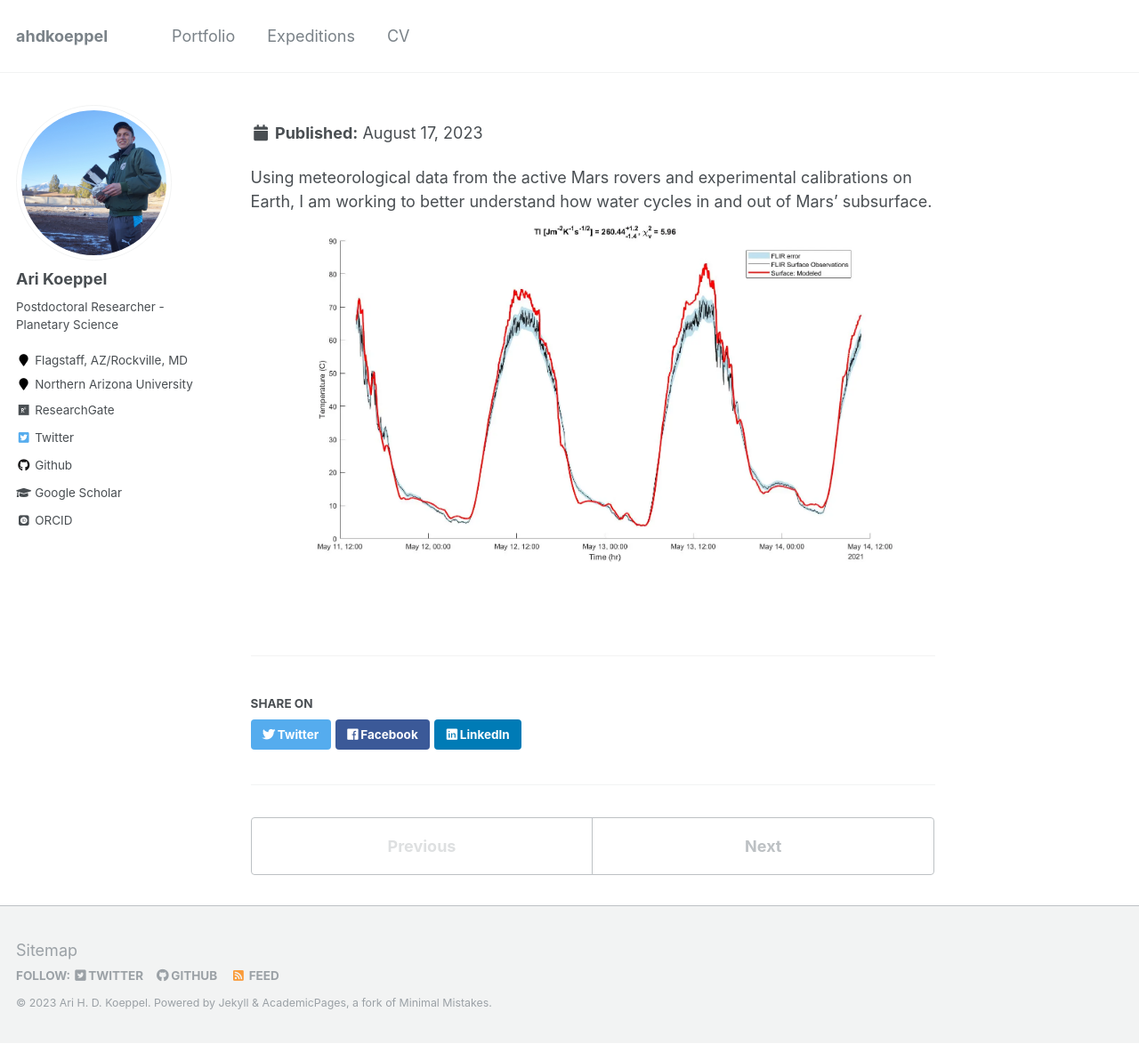
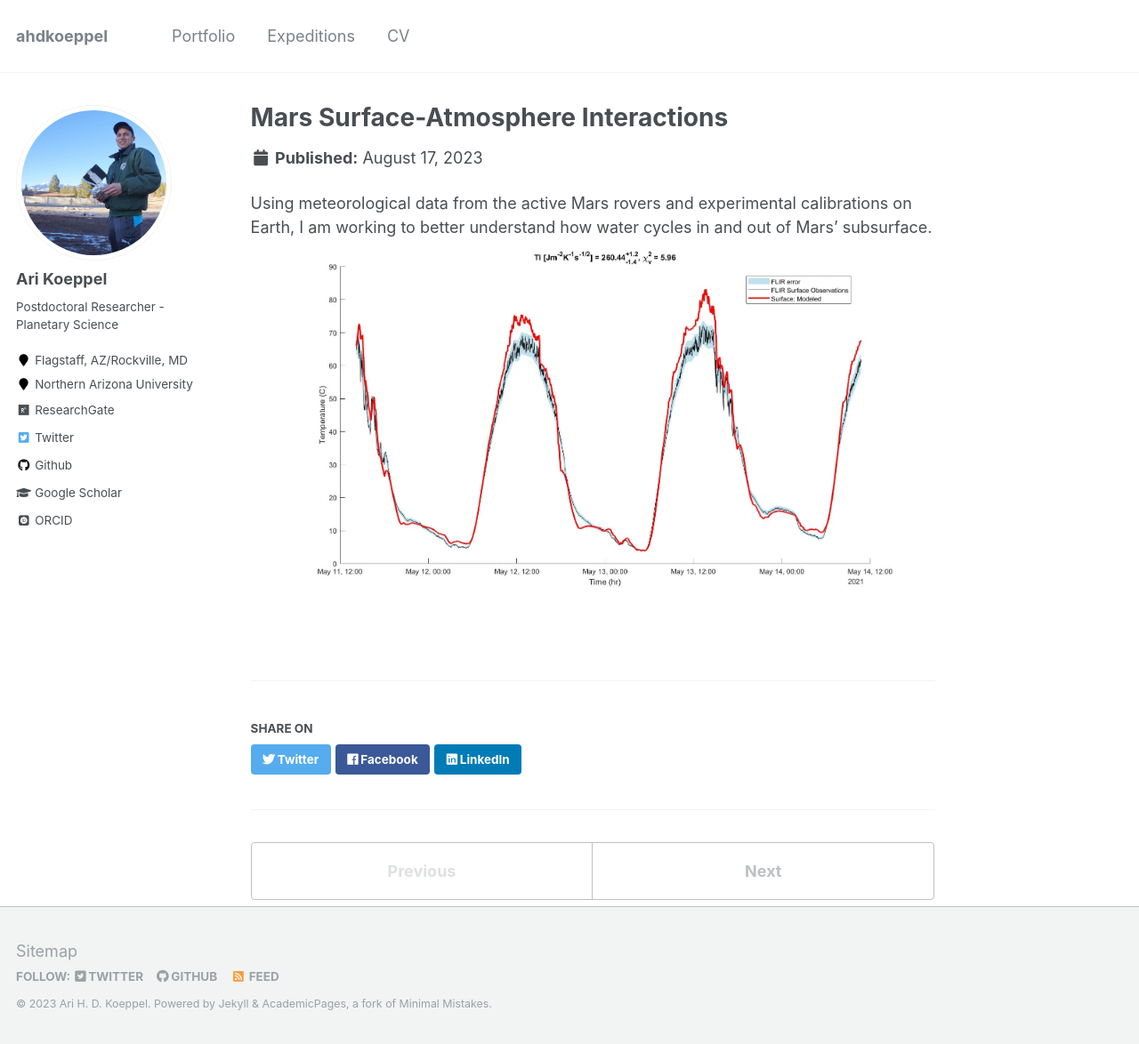
Before and after one commit to ahdkoeppel/ahdkoeppel.github.io, a Jekyll site: the page built from _portfolio/portfolio-1.md, in a window 1280 px wide and 1174 px high. Shown: the whole window at 89% size. Built offline with Jekyll 4.4.1, drawn with Linux system fonts in a browser that asks for light colours; some web fonts are replaced.

Commit message:
Update portfolio-1.md

```diff
--- a/_portfolio/portfolio-1.md
+++ b/_portfolio/portfolio-1.md
@@ -1,6 +1,6 @@
 ---
 title: "Mars Surface-Atmosphere Interactions"
-excerpt: "<img src="/images/thermalmodel6-28-1.png" width="450"/>"
+excerpt: "<br/><img src='/images/thermalmodel6-28-1.png' width='450'/>"
 collection: portfolio
 ---
 
```
